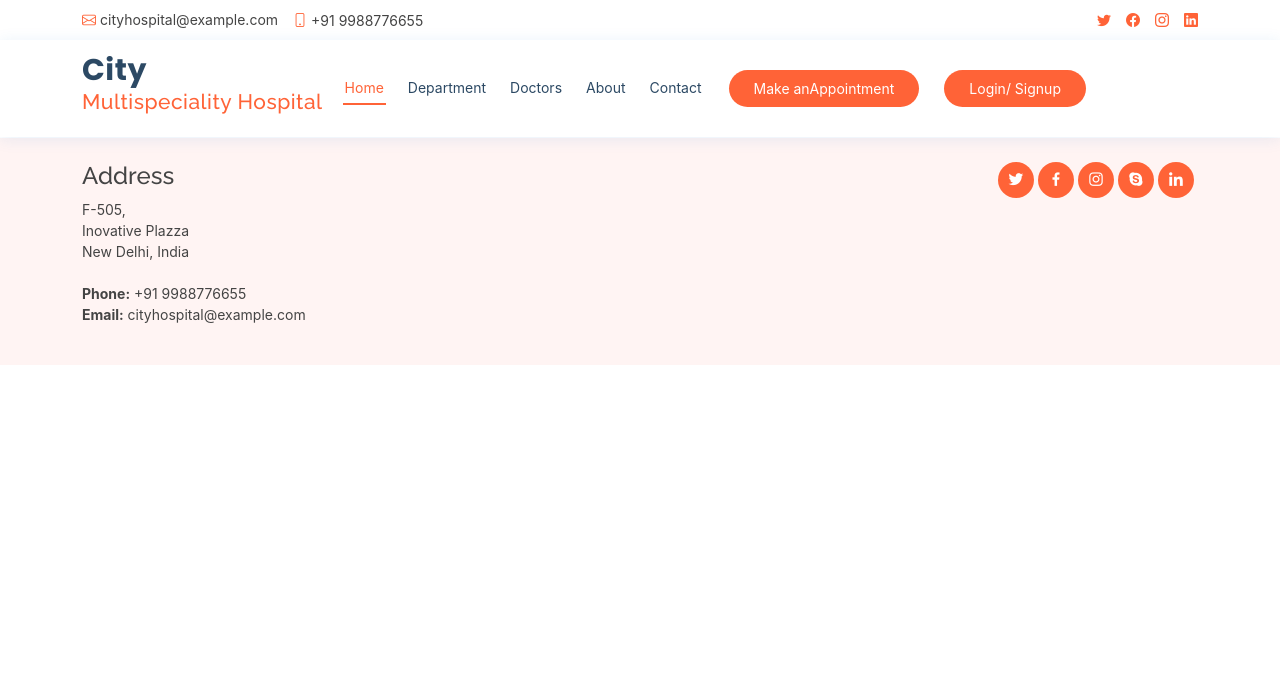
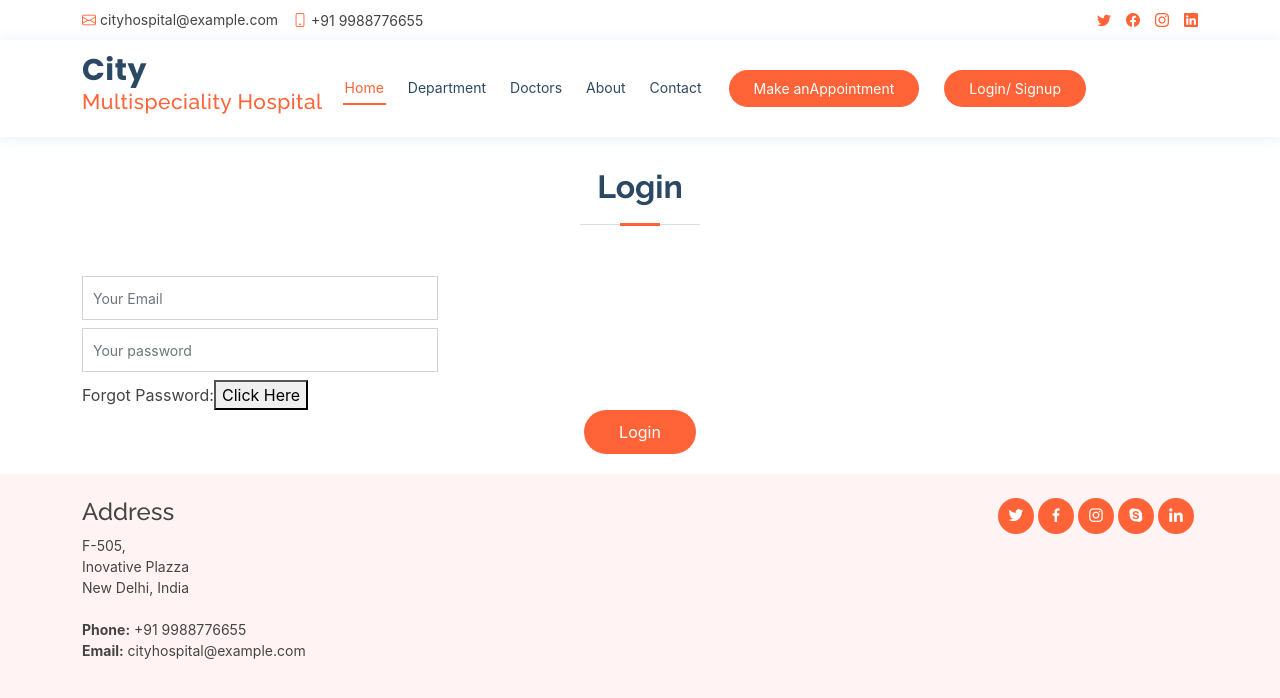
Before and after one commit to Kishan9896/city_hospital-header-inti, a React (Create React App) app: page /login in a window 1280 px wide. Shown: the top 698 px of the page. Built offline with nearby package versions, Linux system fonts and the light colour scheme.

Commit message:
Login and Singup

```diff
--- a/src/App.js
+++ b/src/App.js
@@ -9,6 +9,7 @@ import { Route } from "react-router-dom";
 import Doctors from './Container/Department/Doctors';
 import About from './Container/Department/About';
 import Contact from './Container/Department/Contact';
+import Login from './Container/Login';
 
 
 function App() {
@@ -21,6 +22,7 @@ function App() {
       <Route path="/doctors" exact component={Doctors} />
       <Route path="/about"  exact component={About}/>
       <Route path="/contact" exact component={Contact}/>
+      <Route path="/login" exact component={Login} />
     </Switch>
     <Footer />
     </>
--- a/src/Component/Header.js
+++ b/src/Component/Header.js
@@ -49,9 +49,9 @@ function Header(props) {
         </nav>
         <a href="./pages/appointment.html" className="appointment-btn scrollto"><span className="d-none d-md-inline">Make an</span>
           Appointment</a>
-        <a href="#" className="appointment-btn scrollto">
+        <NavLink to="/login" className="appointment-btn scrollto">
           <span className="d-none d-md-inline">Login/ Signup</span>
-        </a>
+        </NavLink>
       </div>
     </header>
   </div>
--- /dev/null
+++ b/src/Container/Login.js
@@ -0,0 +1,63 @@
+import React, { useState } from 'react';
+
+function Login(props) {
+    const [login, setLogin] = useState('Login');
+
+
+    return (
+        <main>
+            <section id="appointment" className="appointment">
+                <div className="container">
+                    <div className="section-title">
+                        {
+                            login === 'Login' ?
+                                <h2>Login</h2>
+                                :
+                                <h2>Signup</h2>
+                        }
+                    </div>
+                    <div action method="post" role="form" className="php-email-form">
+                        <div className="row">
+                            {
+                                login === 'Login' ?
+                                    null
+                                    :
+                                    <div className='row'>
+                                        <div className="col-md-4 form-group">
+                                            <input type="Name" name="Name" className="form-control" id="Name" placeholder="Your Enter Name" />
+                                            <div className="validate" />
+                                        </div>
+                                    </div>
+                            }
+                            <div className="col-md-4 form-group mt-3 mt-md-0">
+                                <input type="email" className="form-control" name="email" id="email" placeholder="Your Email" data-rule="email" data-msg="Please enter a valid email" />
+                                <div className="validate" />
+                            </div>
+                        </div>
+                        <div className='row'>
+                            <div className="col-md-4 form-group">
+                                <input type="password" name="password" className="form-control" id="password" placeholder="Your password" />
+                                <div className="validate" />
+                            </div>
+                        </div>
+                        {
+                            login === 'Login' ?
+                            <div>
+                                <span>Forgot Password:</span><button onClick={() => {setLogin('Singup')}}>Click Here</button>
+                            </div>
+                            :
+                            <div>
+                                <span>Forgot Password:</span><button onClick={() => {setLogin('Singup')}}>Click Here</button>
+                            </div>
+                        }
+                        <div className="text-center"><button type="submit">Login</button></div>
+
+                    </div>
+                </div>
+            </section>
+        </main>
+
+    );
+}
+
+export default Login;
```
